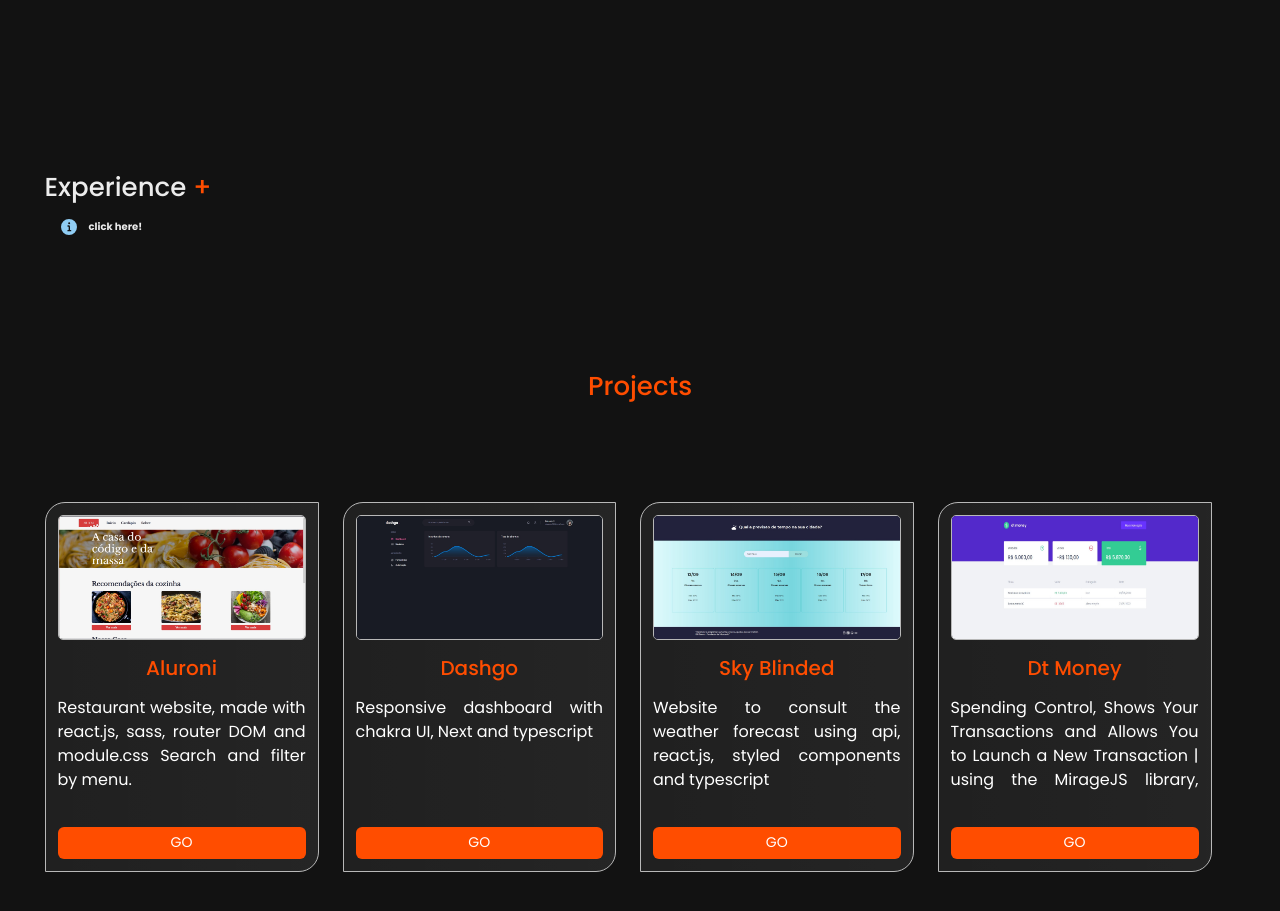
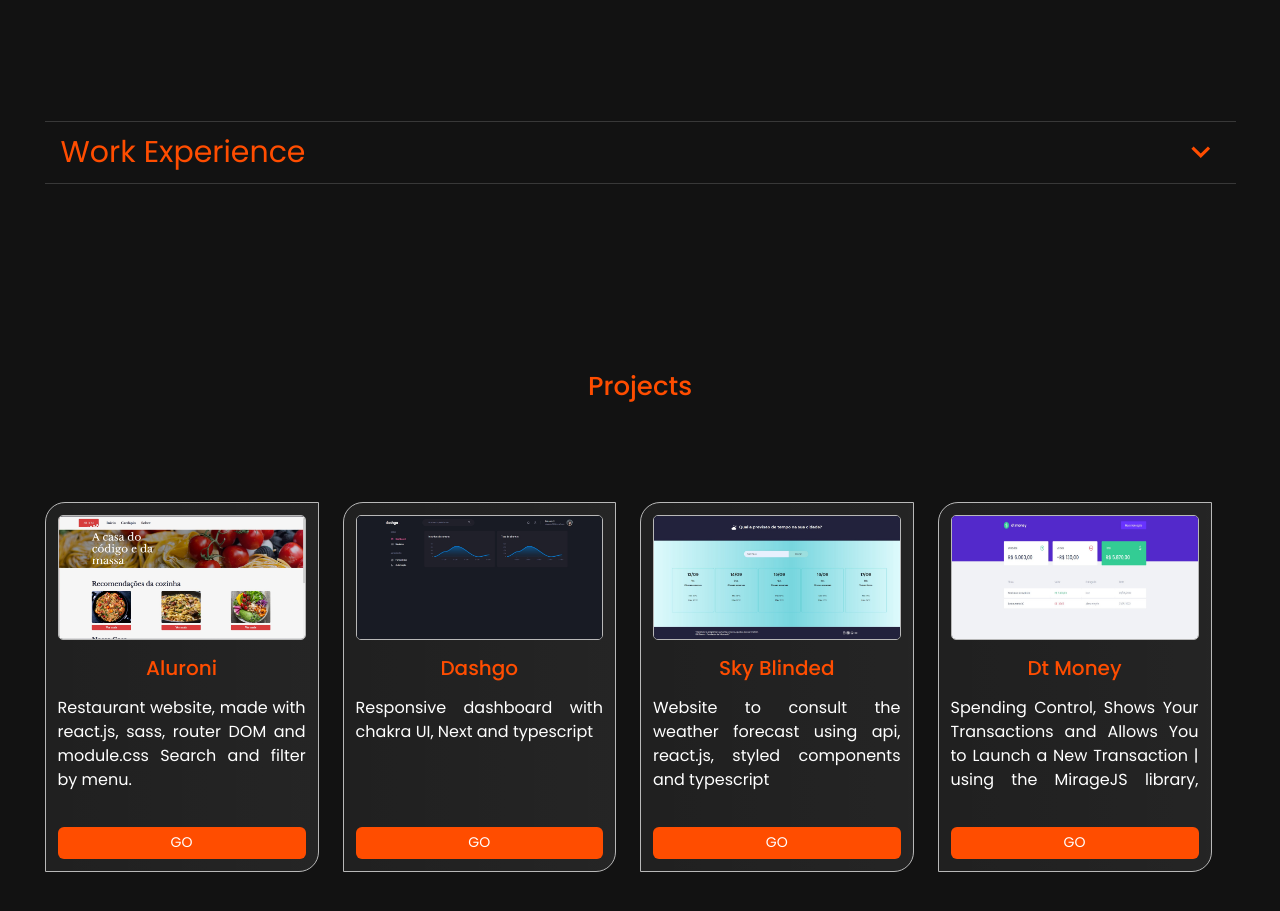
Before and after one commit to eduardacarvalho00/Portifolio, a React (Vite) app: page / in a window 1280 px wide. Shown: the part 1700-2611 px from the top of the page. Built offline with nearby package versions, Linux system fonts and the light colour scheme.

Commit message:
feat: refactoring part of the experiences

```diff
--- a/src/pages/Experience/index.tsx
+++ b/src/pages/Experience/index.tsx
@@ -1,17 +1,18 @@
 import {
-  Alert,
-  AlertIcon,
+  AccordionButton,
+  AccordionItem,
   Box,
-  Button,
-  Flex,
-  SlideFade,
+  AccordionIcon,
+  AccordionPanel,
+  Accordion,
+  Grid,
+  GridItem,
   Text,
-  useDisclosure,
+  ListItem,
+  UnorderedList,
 } from '@chakra-ui/react';
 
 export default function Experience() {
-  const { isOpen, onToggle } = useDisclosure();
-
   return (
     <Box
       w="100%"
@@ -19,52 +20,47 @@ export default function Experience() {
       mx="auto"
       h={['250', '250']}
       mt={['200', '350', '400', '150']}
+      id="experience"
     >
-        <Flex w={'100%'} id="experience" flexDirection={['column', 'row']}>
+        <Accordion allowToggle>
+          <AccordionItem w="100%">
+            <h2>
+              <AccordionButton fontSize={[20, 30]} color="orange.500">
+                <Box as="span" flex="1" textAlign="left">
+                  Work Experience
+                </Box>
+                <AccordionIcon />
+              </AccordionButton>
+            </h2>
+            <AccordionPanel pb={4}>
+            <Grid templateColumns="repeat(2, 1fr)" gap={3}>
+              <GridItem>
+                <Text as="b"> Dataside Soluções em Dados Ltda </Text>
+              </GridItem>
+              <GridItem colEnd={4}>
+                São José dos Campos, SP
+                April 2022 - Present
+              </GridItem>
+              <GridItem>
+                <Text as="i"> Trainee FrontEnd Developer</Text>
+              </GridItem>
+            </Grid>
 
-          <Button
-            onClick={onToggle}
-            size={'20'}
-            bg={'transparent'}
-            _hover={{
-              bg: 'transparent',
-            }}
-            _active={{
-              bg: 'transparent',
-            }}
-          >
-            <Flex flexDirection={'column'} align="center">
-              <Text
-                fontSize={['22', '26']}
-                fontWeight="medium"
-                pt="51"
-                _hover={{
-                  color: 'orange.500',
-                }}>
-                  Experience <Text as="span" color="orange.500" fontSize={['22', '26']}> +</Text>
-                </Text>
+              <UnorderedList>
+                <ListItem>
+                  I develop internal applications using yarn, React.js, Next.js, Typescript, Chakra UI and API rest consumption with axios;
+                </ListItem>
+                <ListItem>
+                  Quarterly follow-up with mentors with an evaluative purpose;
+                </ListItem>
+                <ListItem>
+                  Working with agile scrum methodology;
+                </ListItem>
+              </UnorderedList>
 
-              <Alert status="info" fontSize={10} bg={'transparent'}>
-                <AlertIcon w={4} />
-                  click here!
-              </Alert>
-            </Flex>
-
-          </Button>
-
-            <SlideFade in={isOpen} offsetY={'20px'}>
-              <Box
-                maxW={['270', '300', '550', '1000']}
-                p={['10', '40px']}
-                bg="orange.700"
-                rounded="md"
-                position="absolute"
-              >
-                <Text w={'190'} textAlign="justify" fontSize={18}>Currently I work at Dataside as a FrontEnd developer trainee, learning and making applications in react.js, react native, styled components and chakra UI. Start : 04/2022</Text>
-              </Box>
-            </SlideFade>
-
-        </Flex>
+            </AccordionPanel>
+          </AccordionItem>
+        </Accordion>
     </Box>
   );
 }
```
